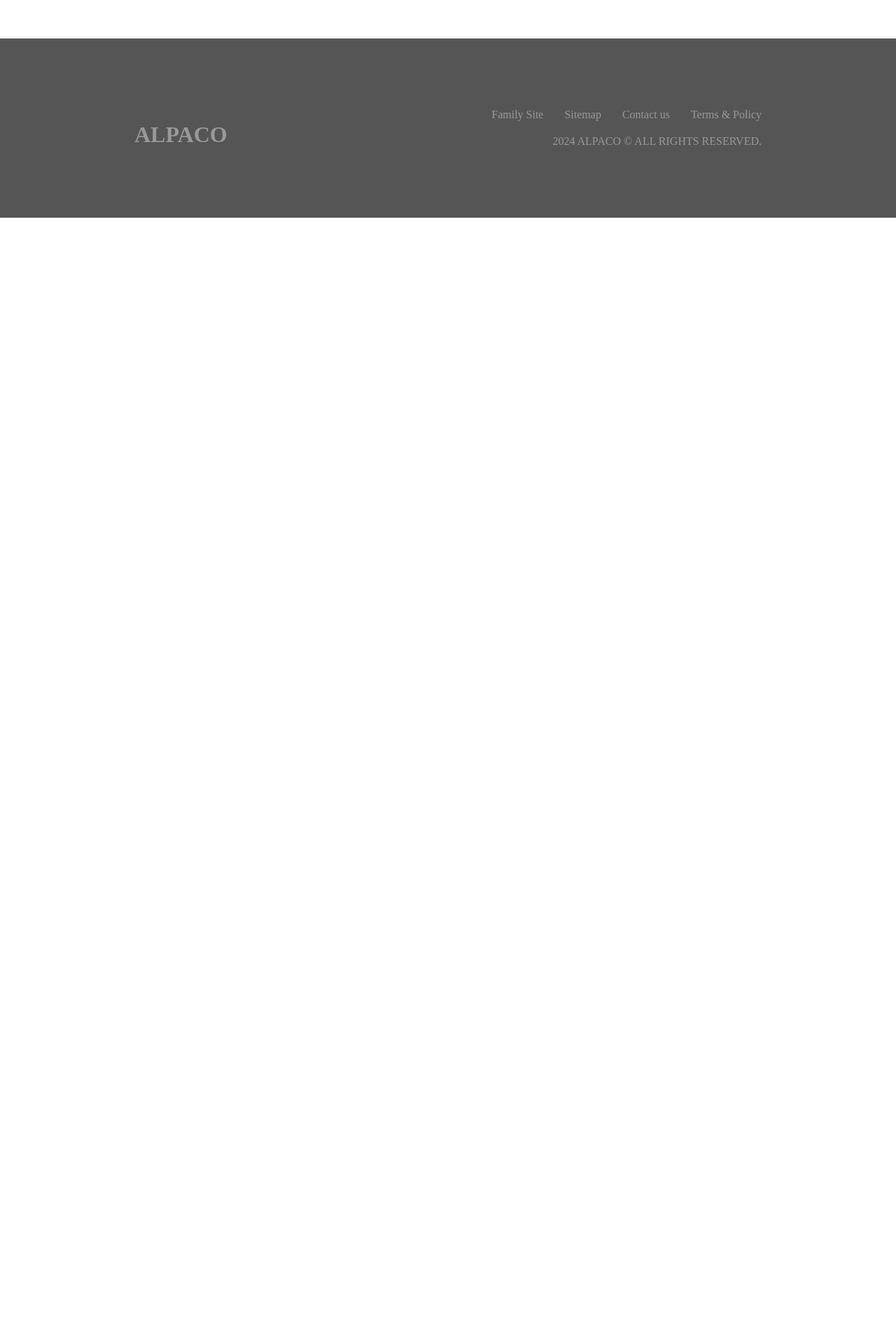
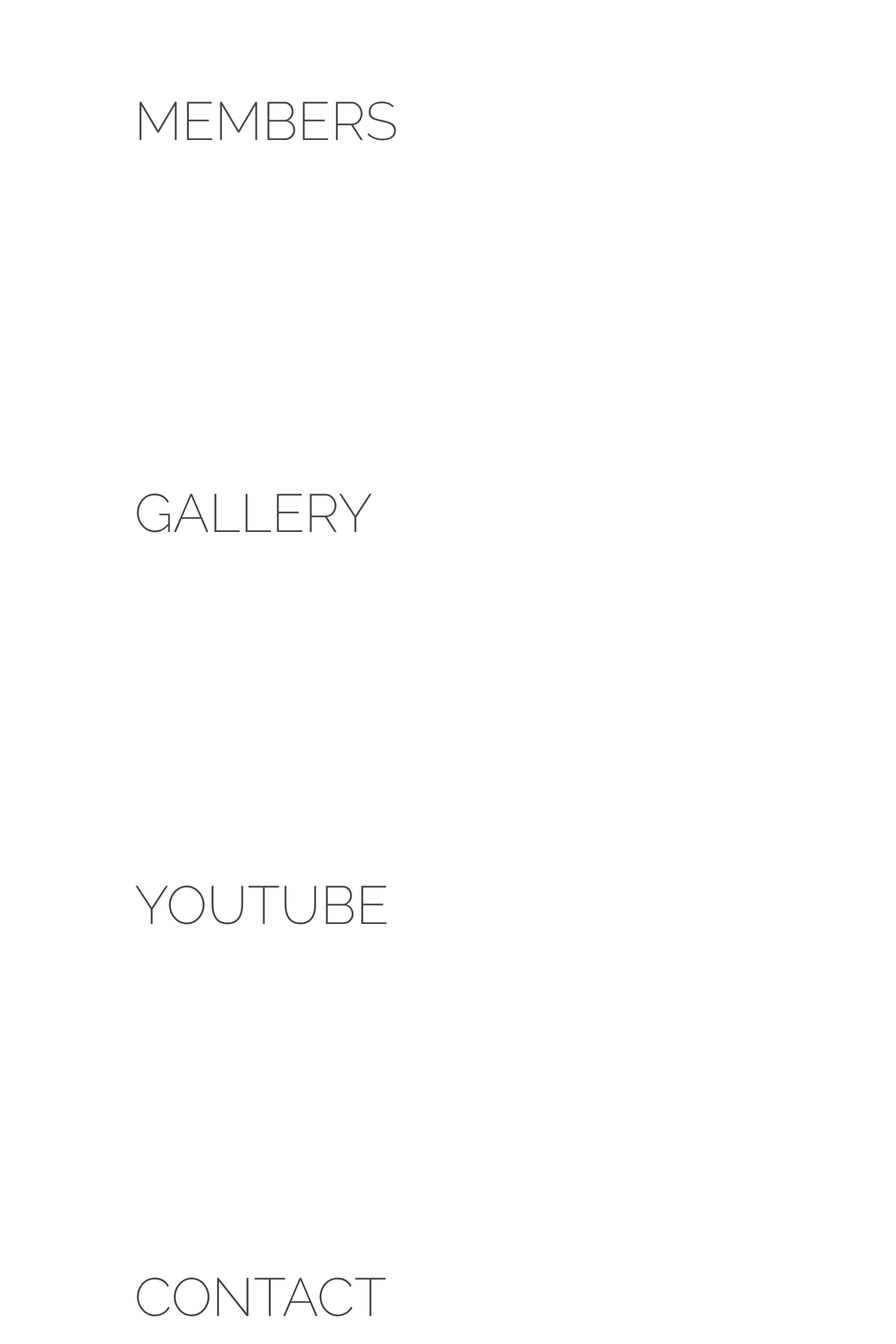
Before and after one commit to mania605/ReactStpes, a React (Vite) app: page / in a window 1280 px wide. Shown: the part 586-2506 px from the top of the page at 70% size. Before the commit the page ends 897 px from the top, so only its background shows below. Built offline with nearby package versions, Linux system fonts and the light colour scheme; a web font is replaced by a local one.

Commit message:
서브 페이지 컴포넌트 생성 및 공통의 스타일 연결

```diff
--- a/src/App.jsx
+++ b/src/App.jsx
@@ -1,11 +1,24 @@
 import Footer from './components/common/Footer';
 import Header from './components/common/Header';
 import Home from './components/main/Home';
+import Contact from './components/sub/Contact';
+import Gallery from './components/sub/Gallery';
+import Members from './components/sub/Members';
+import Posts from './components/sub/Posts';
+import Youtube from './components/sub/Youtube';
+
 export default function App() {
 	return (
 		<>
 			<Header />
+
 			<Home />
+			<Members />
+			<Gallery />
+			<Youtube />
+			<Contact />
+			<Posts />
+
 			<Footer />
 		</>
 	);
--- a/src/components/main/home.jsx
+++ b/src/components/main/home.jsx
@@ -1,7 +1,7 @@
 export default function Home() {
 	return (
-		<div className='home'>
+		<main className='home'>
 			<h1>Main Page</h1>
-		</div>
+		</main>
 	);
 }
--- /dev/null
+++ b/src/components/sub/Contact.jsx
@@ -0,0 +1,7 @@
+export default function Contact() {
+	return (
+		<main className='contact'>
+			<h1>CONTACT</h1>
+		</main>
+	);
+}
--- /dev/null
+++ b/src/components/sub/Gallery.jsx
@@ -0,0 +1,7 @@
+export default function Gallery() {
+	return (
+		<main className='gallery'>
+			<h1>GALLERY</h1>
+		</main>
+	);
+}
--- /dev/null
+++ b/src/components/sub/Members.jsx
@@ -0,0 +1,7 @@
+export default function Members() {
+	return (
+		<main className='members'>
+			<h1>MEMBERS</h1>
+		</main>
+	);
+}
--- /dev/null
+++ b/src/components/sub/Posts.jsx
@@ -0,0 +1,7 @@
+export default function Posts() {
+	return (
+		<main className='posts'>
+			<h1>POSTS</h1>
+		</main>
+	);
+}
--- /dev/null
+++ b/src/components/sub/Youtube.jsx
@@ -0,0 +1,7 @@
+export default function Youtube() {
+	return (
+		<main className='youtube'>
+			<h1>YOUTUBE</h1>
+		</main>
+	);
+}
--- /dev/null
+++ b/src/styles/common/_layout.scss
@@ -0,0 +1,10 @@
+main {
+	width: 100%;
+	padding: 10vh 15vw;
+	min-height: 70vh;
+	h1 {
+		font: 200 6vmax/1 'raleway';
+		color: #444;
+		margin-bottom: 50px;
+	}
+}
--- a/src/styles/index.scss
+++ b/src/styles/index.scss
@@ -4,4 +4,7 @@
 @import './common/reset';
 @import './common/header';
 @import './common/footer';
-@import './main/home.scss';
+@import './common/layout';
+
+//main
+@import './main/home';
```
Also changed, not shown: 1 other file (tests, documents, lock files or other folders).
